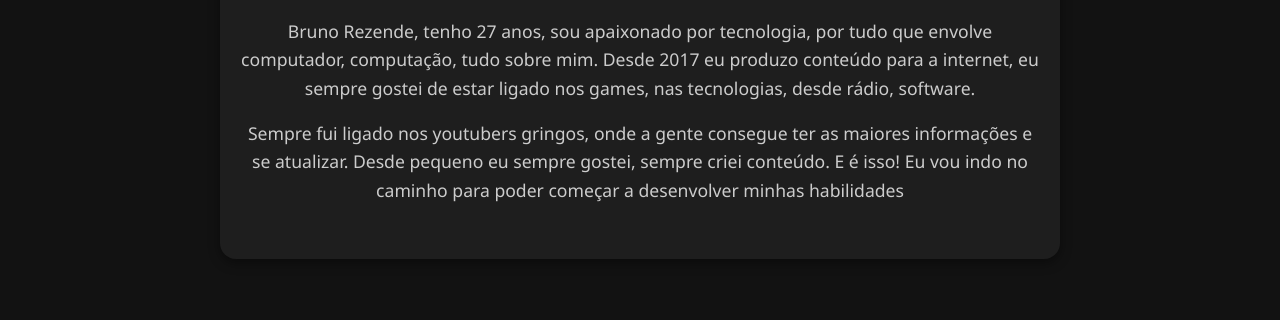
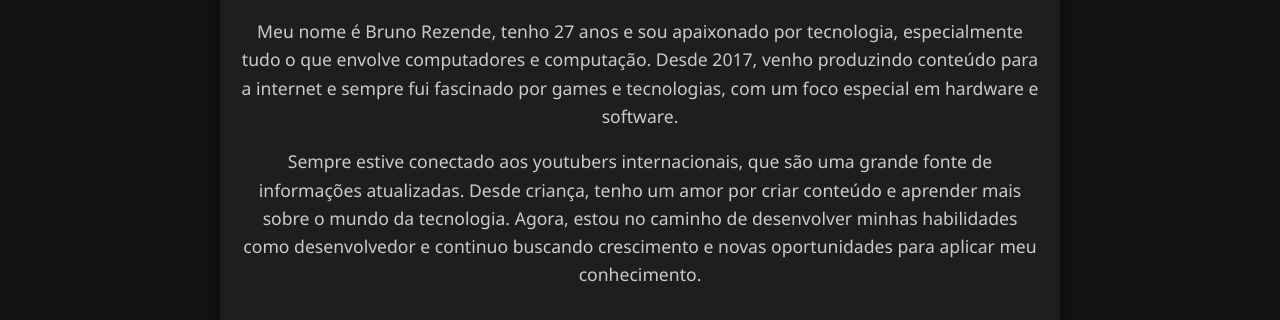
Before and after one commit to ReziDevy/PortfolioBrunoRezende, a plain HTML site: page index.html in a window 1280 px wide. Shown: the part 644-964 px from the top of the page. Before the commit the page ends 933 px from the top, so only its background shows below. Drawn offline with Linux system fonts and the light colour scheme.

Commit message:
Update index.html

```diff
--- a/index.html
+++ b/index.html
@@ -30,5 +30,9 @@
 
     <section class="sobre-mim">
       <h2>Sobre Mim</h2>
-      <p>Bruno Rezende, tenho 27 anos, sou apaixonado por tecnologia, por tudo que envolve computador, computação, tudo sobre mim. Desde 2017 eu produzo conteúdo para a internet, eu sempre gostei de estar ligado nos games, nas tecnologias, desde rádio, software.</p>
-      <p>Sempre fui ligado nos youtubers gringos, onde a gente consegue ter as maiores informações e se atualizar. Desde pequeno eu sempre gostei, sempre criei conteúdo. E é isso! Eu vou indo no caminho para poder começar a desenvolver minhas habilidades
+      <p>Meu nome é Bruno Rezende, tenho 27 anos e sou apaixonado por tecnologia, especialmente tudo o que envolve computadores e computação. Desde 2017, venho produzindo conteúdo para a internet e sempre fui fascinado por games e tecnologias, com um foco especial em hardware e software.</p>
+      <p>Sempre estive conectado aos youtubers internacionais, que são uma grande fonte de informações atualizadas. Desde criança, tenho um amor por criar conteúdo e aprender mais sobre o mundo da tecnologia. Agora, estou no caminho de desenvolver minhas habilidades como desenvolvedor e continuo buscando crescimento e novas oportunidades para aplicar meu conhecimento.</p>
+    </section>
+  </main>
+</body>
+</html>
```
